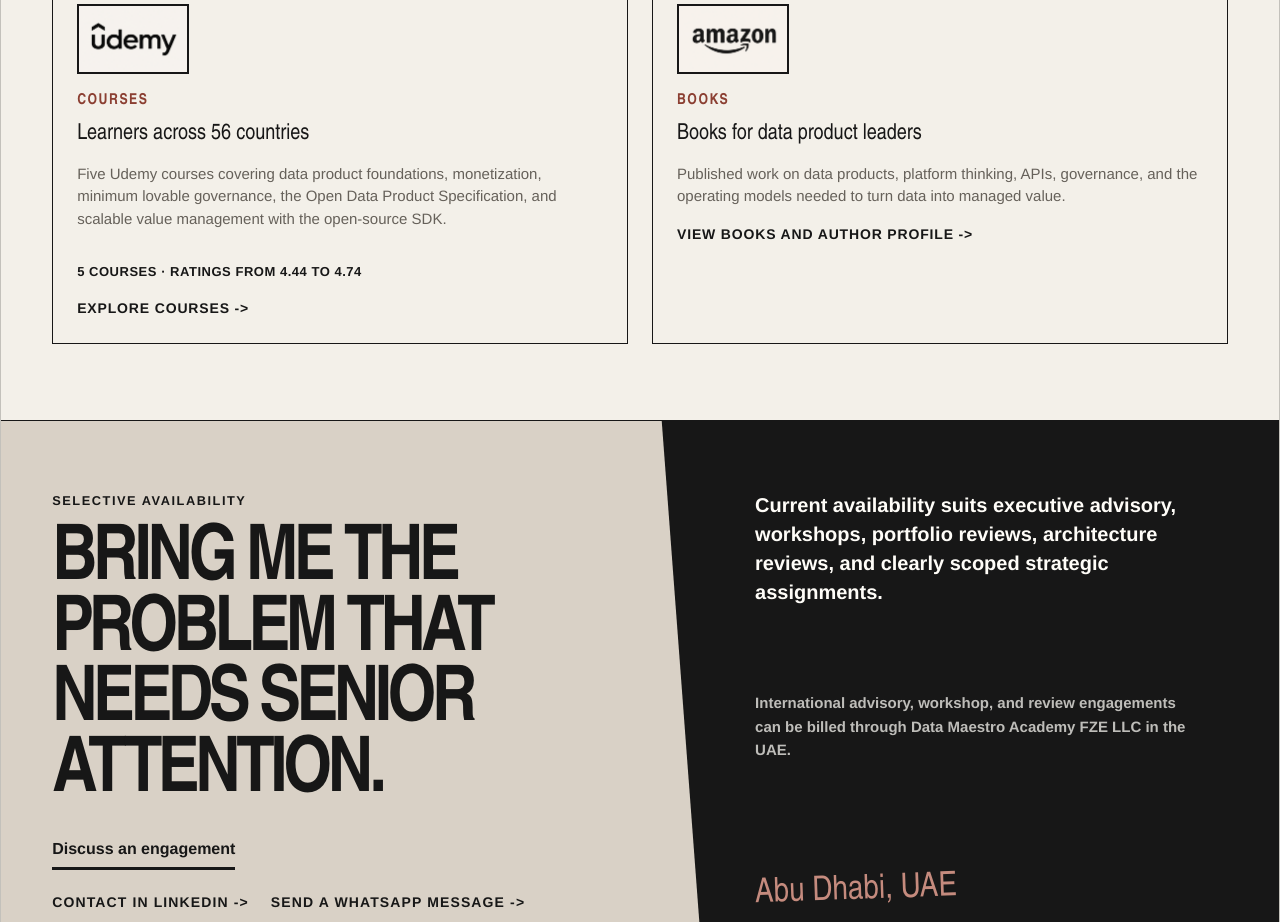
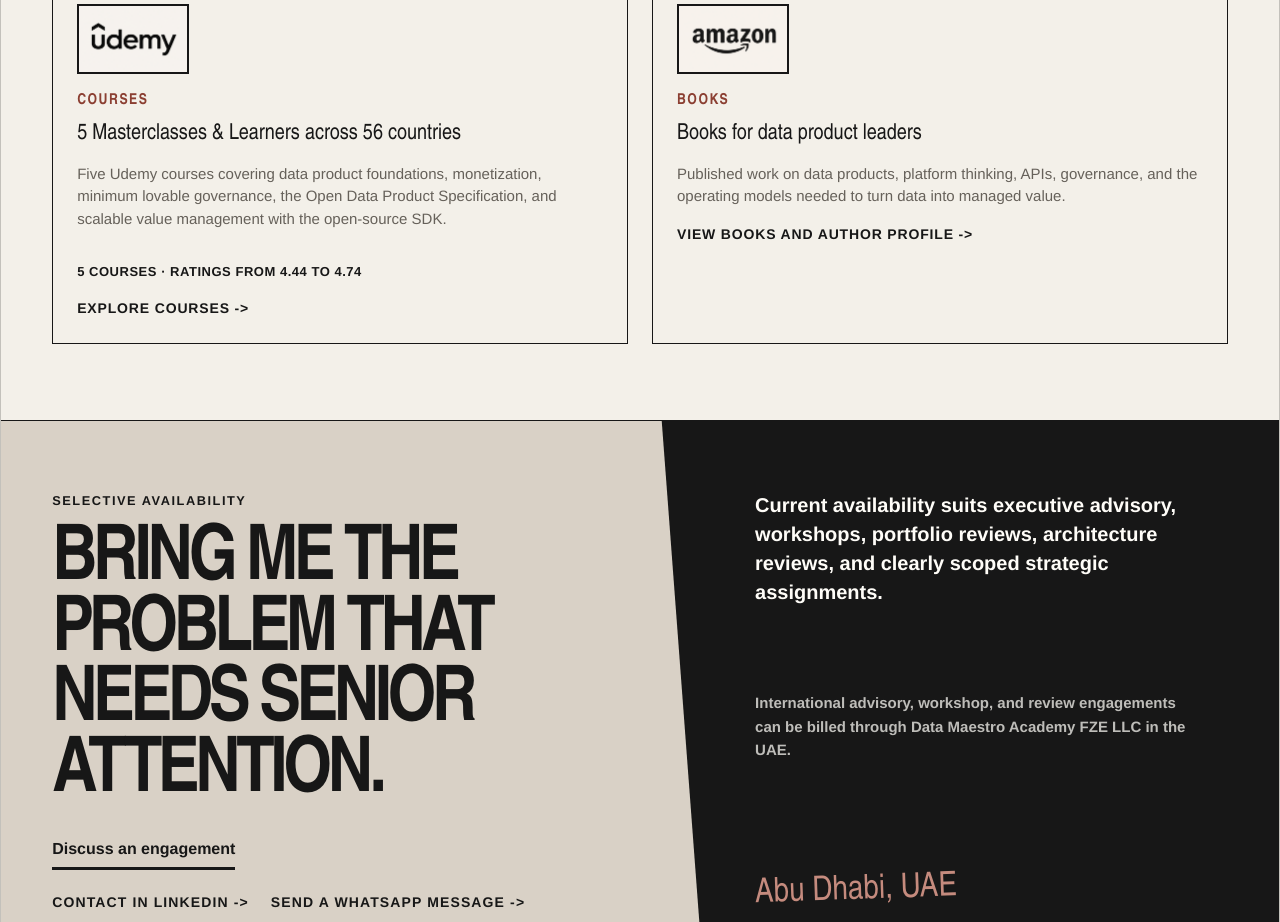
Before and after one commit to kyyberi/jarkko, a Next.js app: page / in a window 1280 px wide. Shown: the part 3740-4662 px from the top of the page. Built offline with nearby package versions, Linux system fonts and the light colour scheme.

Commit message:
Update homepage course headline

```diff
--- a/app/page.tsx
+++ b/app/page.tsx
@@ -203,7 +203,7 @@ export default function Home() {
                 </div>
                 <div className="media-card-copy">
                   <div className="section-kicker">COURSES</div>
-                  <h3>Learners across 56 countries</h3>
+                  <h3>5 Masterclasses & Learners across 56 countries</h3>
                   <p>
                     Five Udemy courses covering data product foundations,
                     monetization, minimum lovable governance, the Open Data
```
Also changed, not shown: 1 other file (tests, documents, lock files or other folders).
